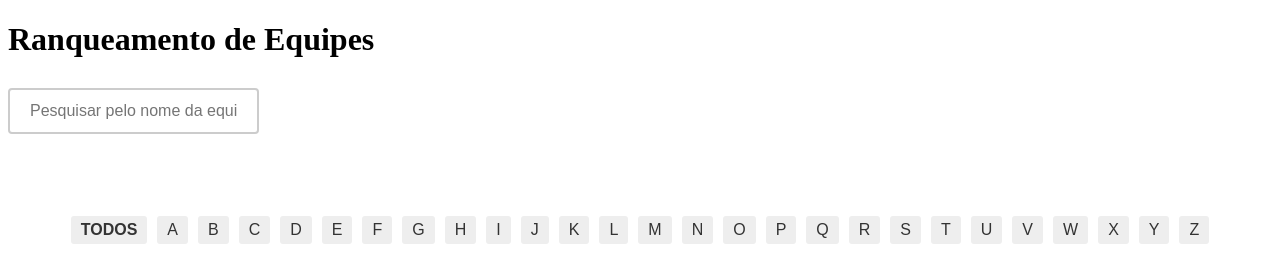
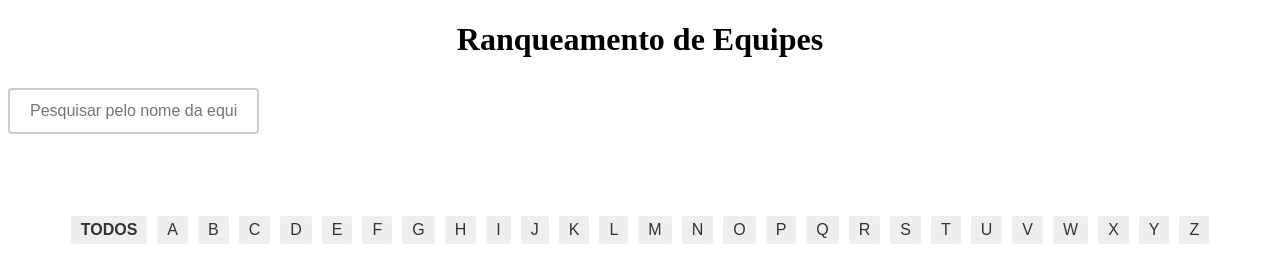
Before and after one commit to lor3nna/desafio47, a plain HTML site: page index.html in a window 1280 px wide. Shown: the top 261 px of the page. Drawn offline with Linux system fonts and the light colour scheme.

Commit message:
Update index.html

```diff
--- a/index.html
+++ b/index.html
@@ -14,7 +14,7 @@
 </head>
 
 <body>
-    <h1>Ranqueamento de Equipes</h1>
+    <h1><center>Ranqueamento de Equipes</center></h1>
     <div class="search-container">
     <input type="text" id="myInput" onkeyup="filterTable()" placeholder="Pesquisar pelo nome da equipe...">
     </div>
```
